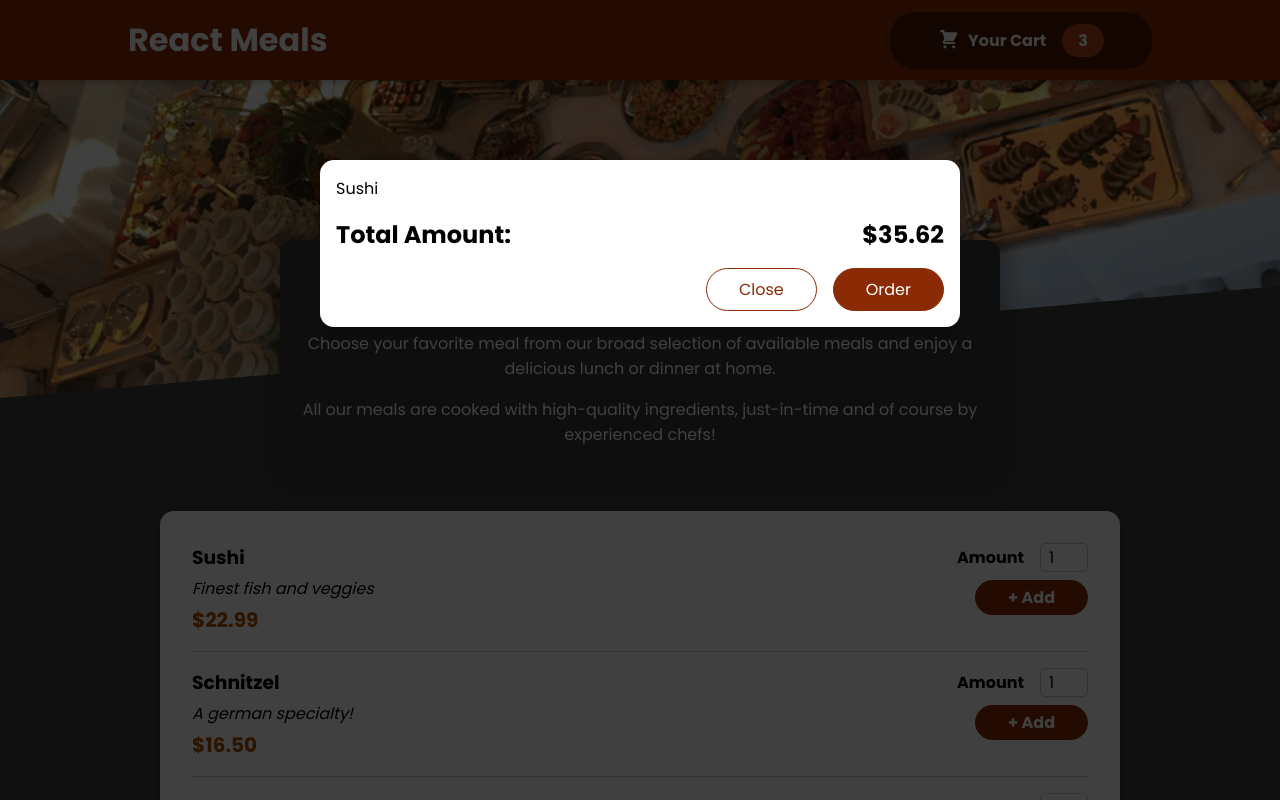
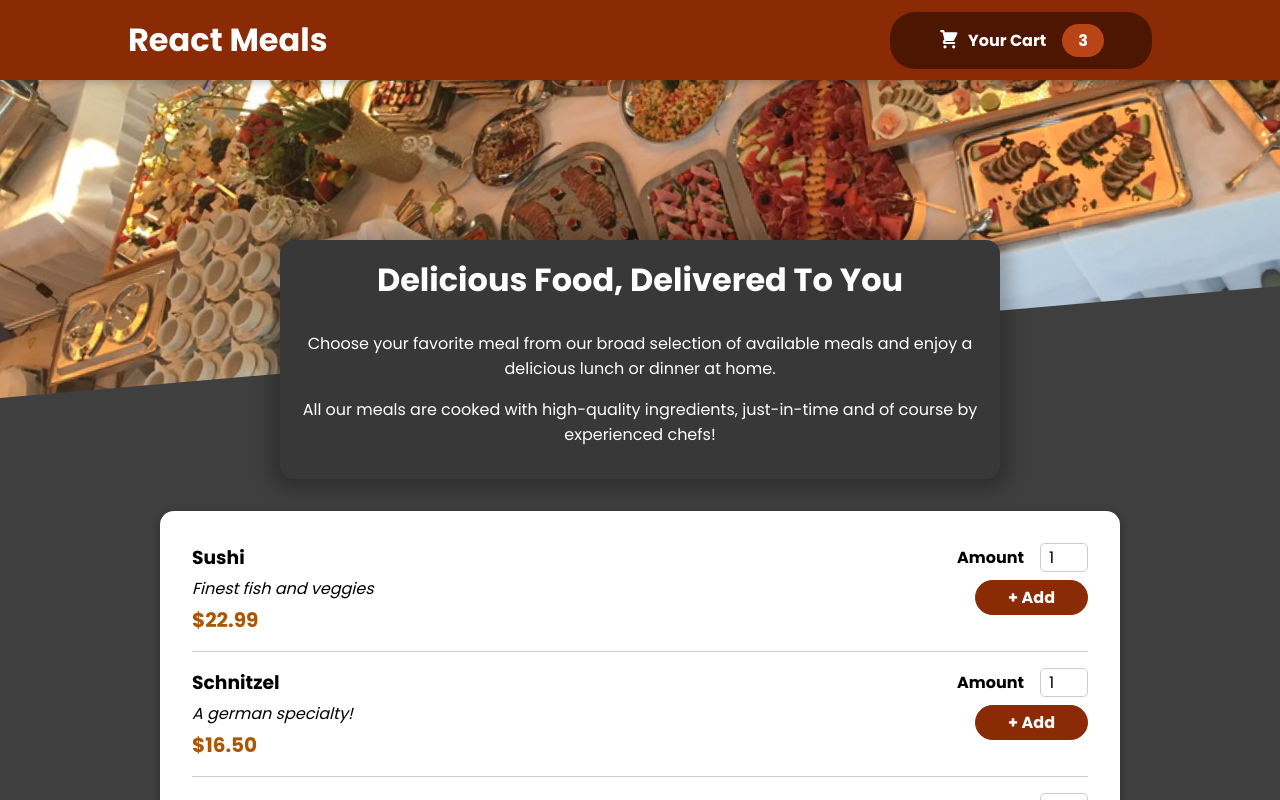
Before and after one commit to mariojuretic/react-complete-guide, a React (Create React App) app: page / in a window 1280 px wide. Shown: the top 800 px of the page. Built offline with nearby package versions, Linux system fonts and the light colour scheme.

Commit message:
managing cart modal state

```diff
--- a/src/App.js
+++ b/src/App.js
@@ -1,12 +1,24 @@
+import { useState } from "react";
+
 import Header from "./components/Layout/Header";
 import Meals from "./components/Meals/Meals";
 import Cart from "./components/Cart/Cart";
 
 const App = () => {
+  const [cartIsShown, setCartIsShown] = useState(false);
+
+  const showCartHandler = () => {
+    setCartIsShown(true);
+  };
+
+  const hideCartHandler = () => {
+    setCartIsShown(false);
+  };
+
   return (
     <>
-      <Cart />
-      <Header />
+      {cartIsShown && <Cart onHideCart={hideCartHandler} />}
+      <Header onShowCart={showCartHandler} />
       <main>
         <Meals />
       </main>
--- a/src/components/Cart/Cart.js
+++ b/src/components/Cart/Cart.js
@@ -11,14 +11,16 @@ const Cart = (props) => {
   );
 
   return (
-    <Modal>
+    <Modal onClose={props.onHideCart}>
       {cartItems}
       <div className={styles.total}>
         <span>Total Amount:</span>
         <span>$35.62</span>
       </div>
       <div className={styles.actions}>
-        <button className={styles["button--alt"]}>Close</button>
+        <button className={styles["button--alt"]} onClick={props.onHideCart}>
+          Close
+        </button>
         <button className={styles.button}>Order</button>
       </div>
     </Modal>
--- a/src/components/Layout/Header.js
+++ b/src/components/Layout/Header.js
@@ -2,12 +2,12 @@ import HeaderCartButton from "./HeaderCartButton";
 import mealsImage from "../../assets/meals.jpeg";
 import styles from "./Header.module.css";
 
-const Header = () => {
+const Header = (props) => {
   return (
     <>
       <header className={styles.header}>
         <h1>React Meals</h1>
-        <HeaderCartButton />
+        <HeaderCartButton onClick={props.onShowCart} />
       </header>
       <div className={styles["main-image"]}>
         <img src={mealsImage} alt="A table full of delicious food!" />
--- a/src/components/Layout/HeaderCartButton.js
+++ b/src/components/Layout/HeaderCartButton.js
@@ -4,7 +4,7 @@ import styles from "./HeaderCartButton.module.css";
 
 const HeaderCartButton = (props) => {
   return (
-    <button className={styles.button}>
+    <button className={styles.button} onClick={props.onClick}>
       <span className={styles.icon}>
         <CartIcon />
       </span>
--- a/src/components/UI/Modal.js
+++ b/src/components/UI/Modal.js
@@ -2,8 +2,8 @@ import { createPortal } from "react-dom";
 
 import styles from "./Modal.module.css";
 
-const Backdrop = () => {
-  return <div className={styles.backdrop} />;
+const Backdrop = (props) => {
+  return <div className={styles.backdrop} onClick={props.onClose} />;
 };
 
 const ModalOverlay = (props) => {
@@ -19,7 +19,7 @@ const Modal = (props) => {
 
   return (
     <>
-      {createPortal(<Backdrop />, portalElement)}
+      {createPortal(<Backdrop onClose={props.onClose} />, portalElement)}
       {createPortal(
         <ModalOverlay>{props.children}</ModalOverlay>,
         portalElement
```
